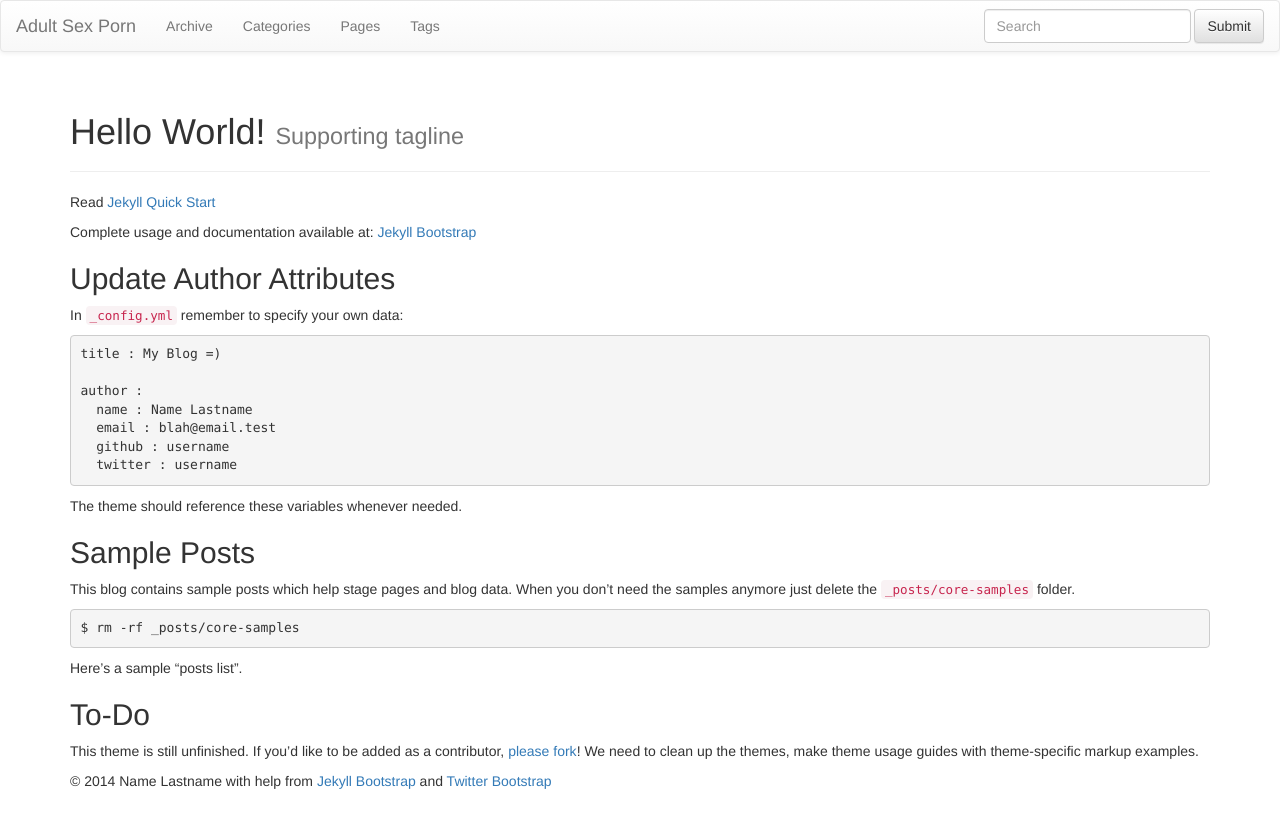
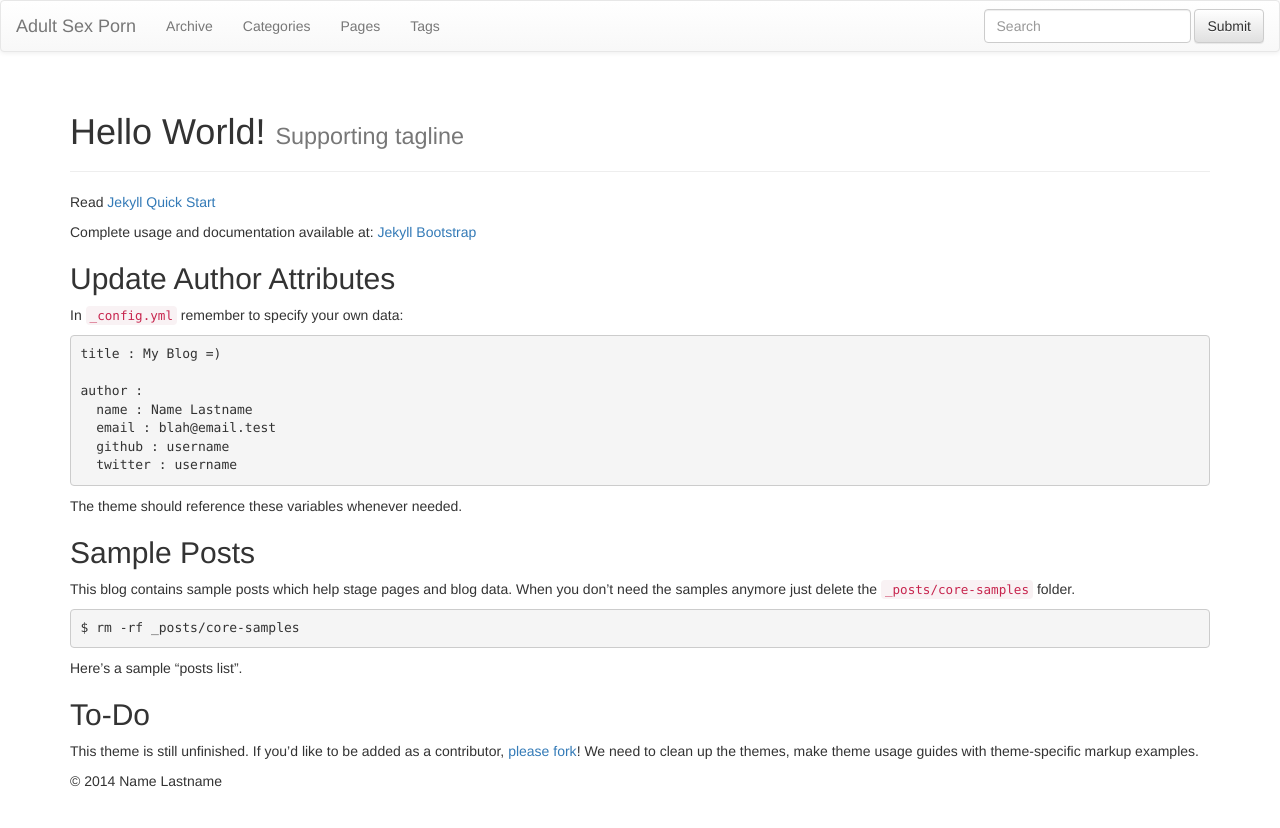
Before and after one commit to seductive/seductive.github.io, a Jekyll site: the page built from index.md, in a window 1280 px wide. Shown: the top 828 px of the page. Built offline with Jekyll 4.4.1, drawn with Linux system fonts in a browser that asks for light colours; nearby versions of some CDN libraries; library files that are not in the unit come from our copies.

Commit message:
Update default.html

```diff
--- a/_includes/themes/bootstrap-3/default.html
+++ b/_includes/themes/bootstrap-3/default.html
@@ -80,10 +80,7 @@
 
     <div id="footer">
       <div class="container">
-        <p>&copy; {{ site.time | date: '%Y' }} {{ site.author.name }}
-          with help from <a href="http://jekyllbootstrap.com" target="_blank" title="The Definitive Jekyll Blogging Framework">Jekyll Bootstrap</a>
-          and <a href="http://twitter.github.com/bootstrap/" target="_blank">Twitter Bootstrap</a>
-        </p>
+        <p>&copy; {{ site.time | date: '%Y' }} {{ site.author.name }}        </p>
       </div>
     </div>
 
```
